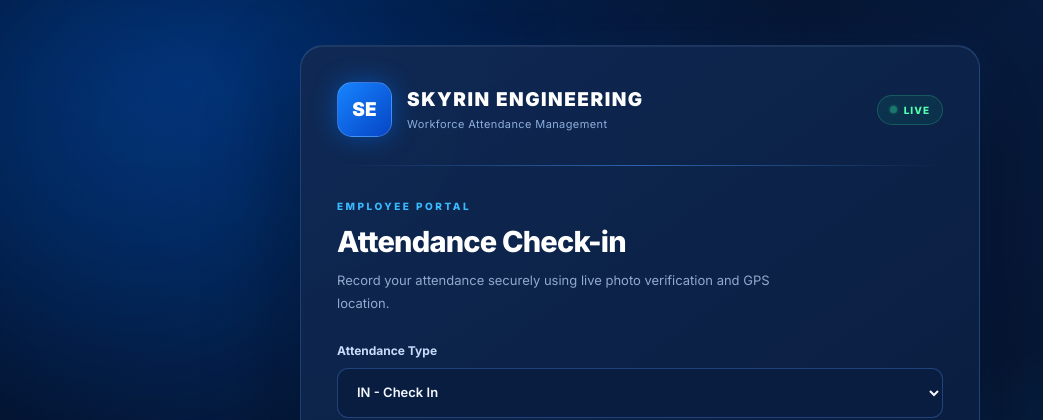
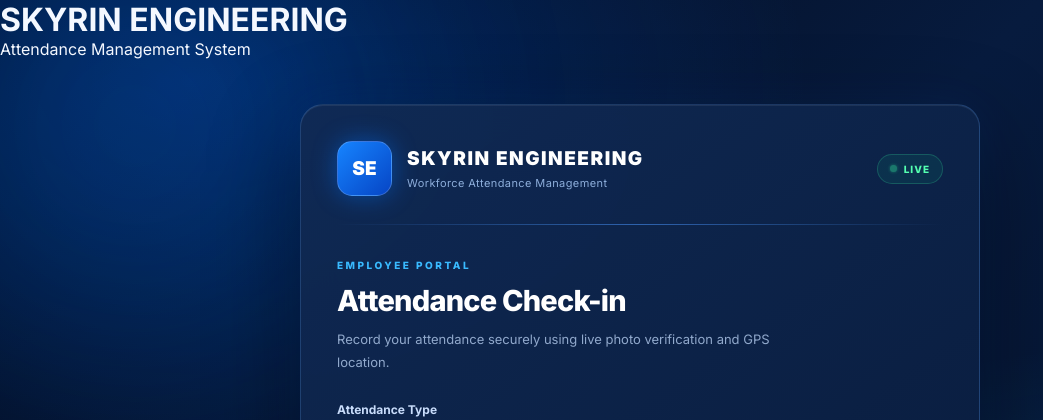
Before and after one commit to vishwasarve-cmd/attendance-portal, a Flask app: page / in a window 1280 px wide. Shown: the top 420 px of the page, without its empty margins (0-1043 px from the left). Run offline with Flask 3, Linux system fonts and the light colour scheme.

Commit message:
Update index.html

```diff
--- a/templates/index.html
+++ b/templates/index.html
@@ -12,6 +12,14 @@
 </head>
 
 <body>
+    <!-- SKYRIN ENGINEERING INTRO -->
+<div id="intro-screen">
+    <div class="intro-content">
+        <h1>SKYRIN ENGINEERING</h1>
+        <p>Attendance Management System</p>
+        <div class="loader"></div>
+    </div>
+</div>
 
     <main class="main-container">
 
```
